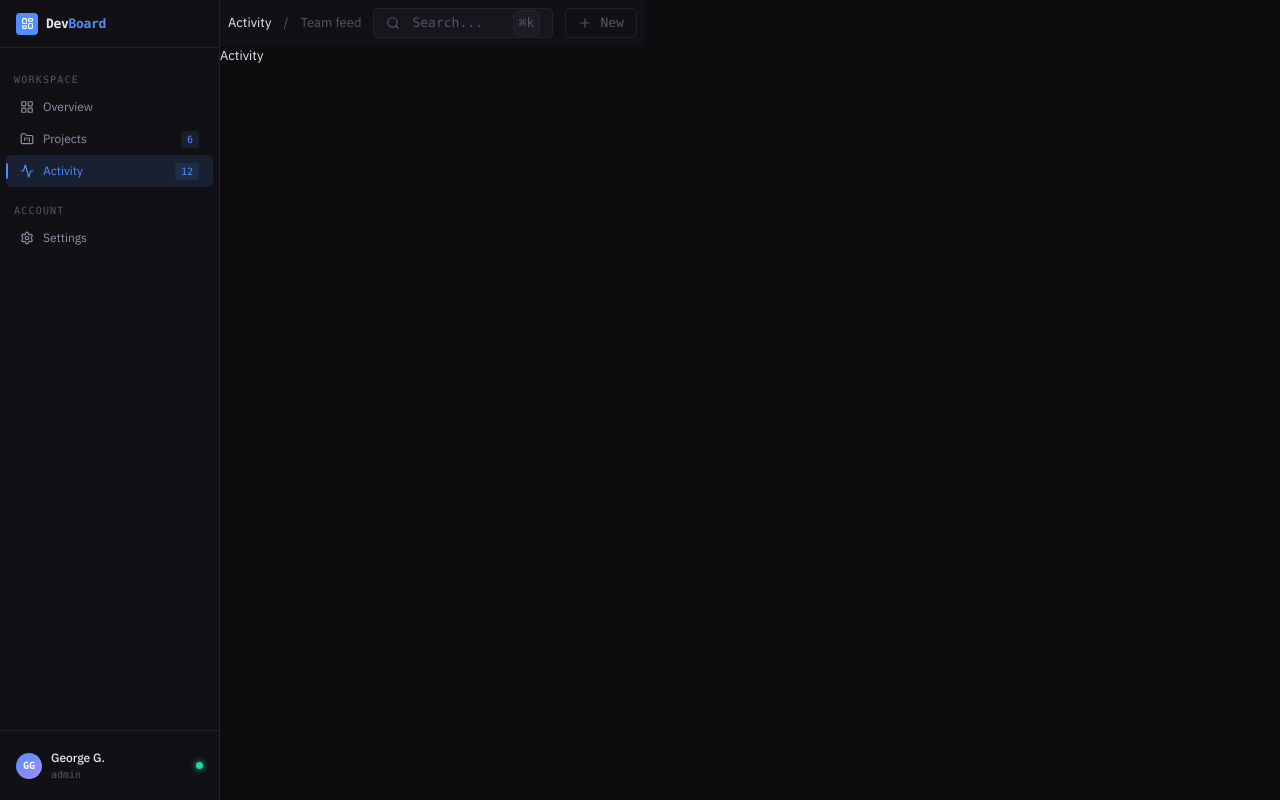
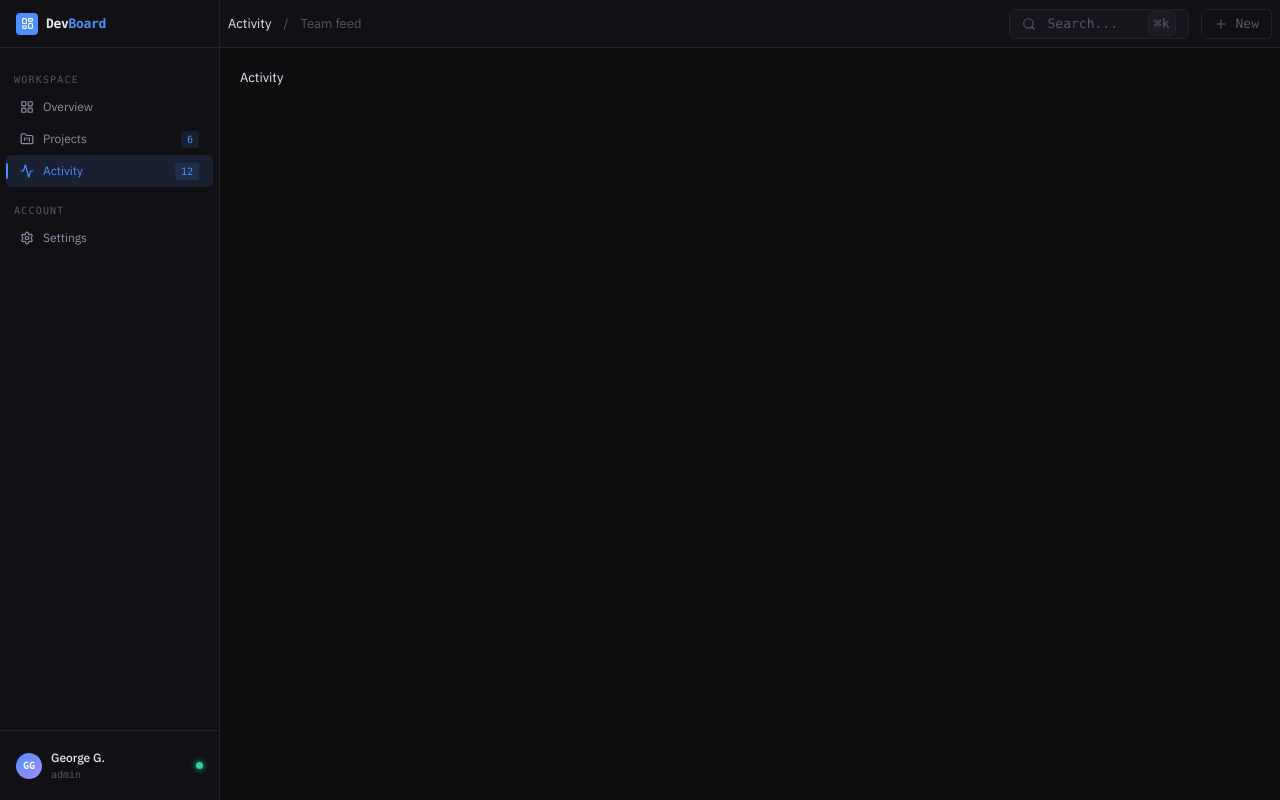
Before and after one commit to georgegoodluck/DevBoard, a Next.js app: page /activity in a window 1280 px wide. Built offline with nearby package versions, Linux system fonts and the light colour scheme.

Commit message:
feat: scaffold app shell with sidebar, topbar, and dashboard layout

```diff
--- a/app/(dashboard)/layout.tsx
+++ b/app/(dashboard)/layout.tsx
@@ -7,11 +7,12 @@ export default function DashboardLayout({
   children: React.ReactNode;
 }) {
   return (
-    <div className="flex">
+    <div className="flex h-screen">
       <Sidebar />
-      <div>
+      <div className="flex flex-col flex-1 min-w-0 overflow-hidden">
         <Topbar />
-        <main>{children}</main>
+        <main className="flex overflow-y-auto p-5">
+          {children}</main>
       </div>
     </div>
   );
--- a/components/layout/Topbar.tsx
+++ b/components/layout/Topbar.tsx
@@ -5,10 +5,10 @@ import TopbarSearch from "./TopbarSearch";
 export default function Topbar() {
   return (
     <header
-      className="flex items-center gap-3 p-2 bg-[var(--bg1)]"
-      style={{ height: "var(--topbar-height) border-b"}}
+      className="flex items-center gap-3 p-2 bg-[var(--bg1)] border-b border-[var(--border)]"
+      style={{ height: "var(--topbar-height)" }}
     >
-        <TopbarBreadcrumb />
+      <TopbarBreadcrumb />
       <div className="flex items-center gap-3 ml-auto">
         <TopbarSearch />
         <TopbarActions />
```
